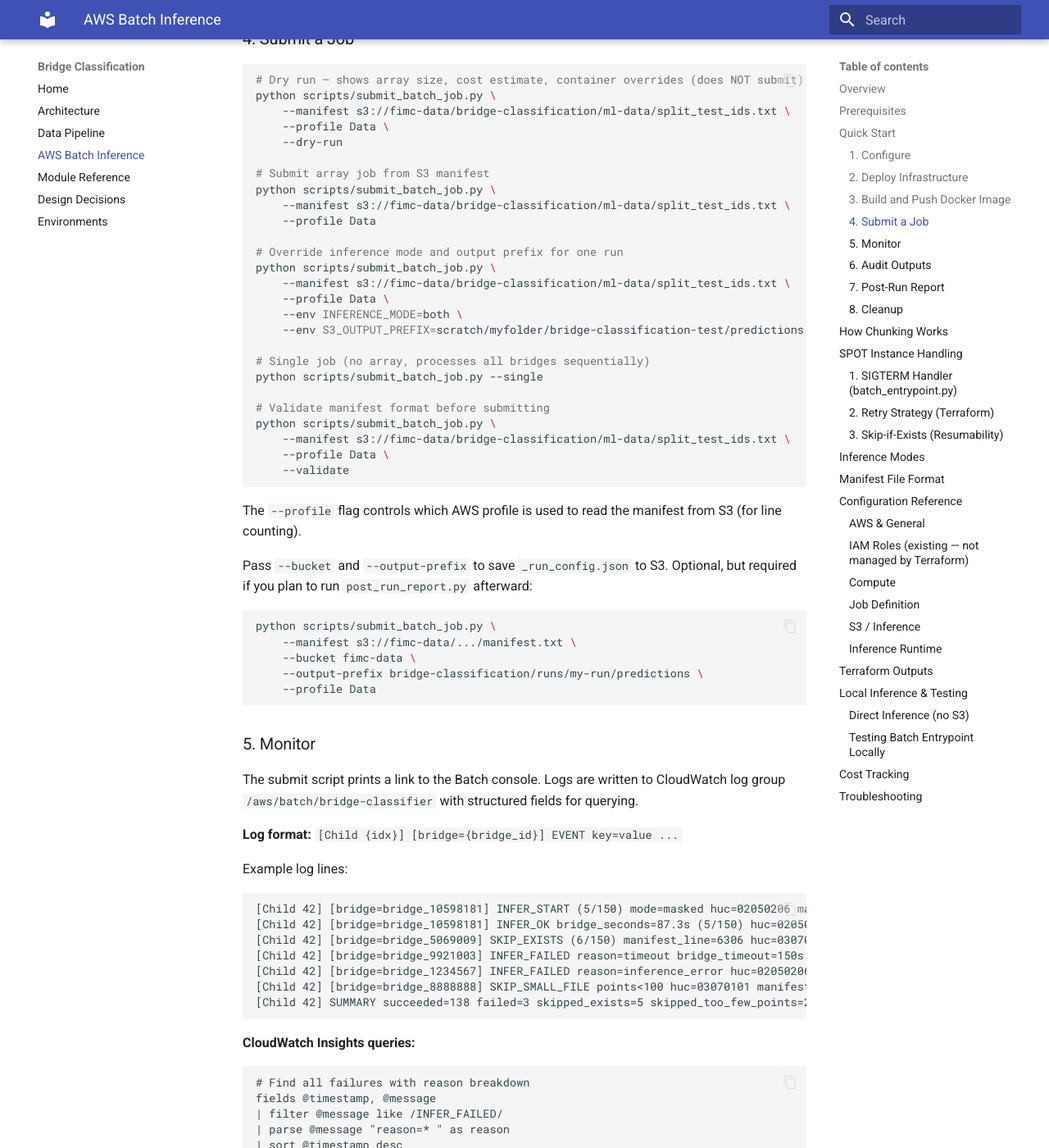
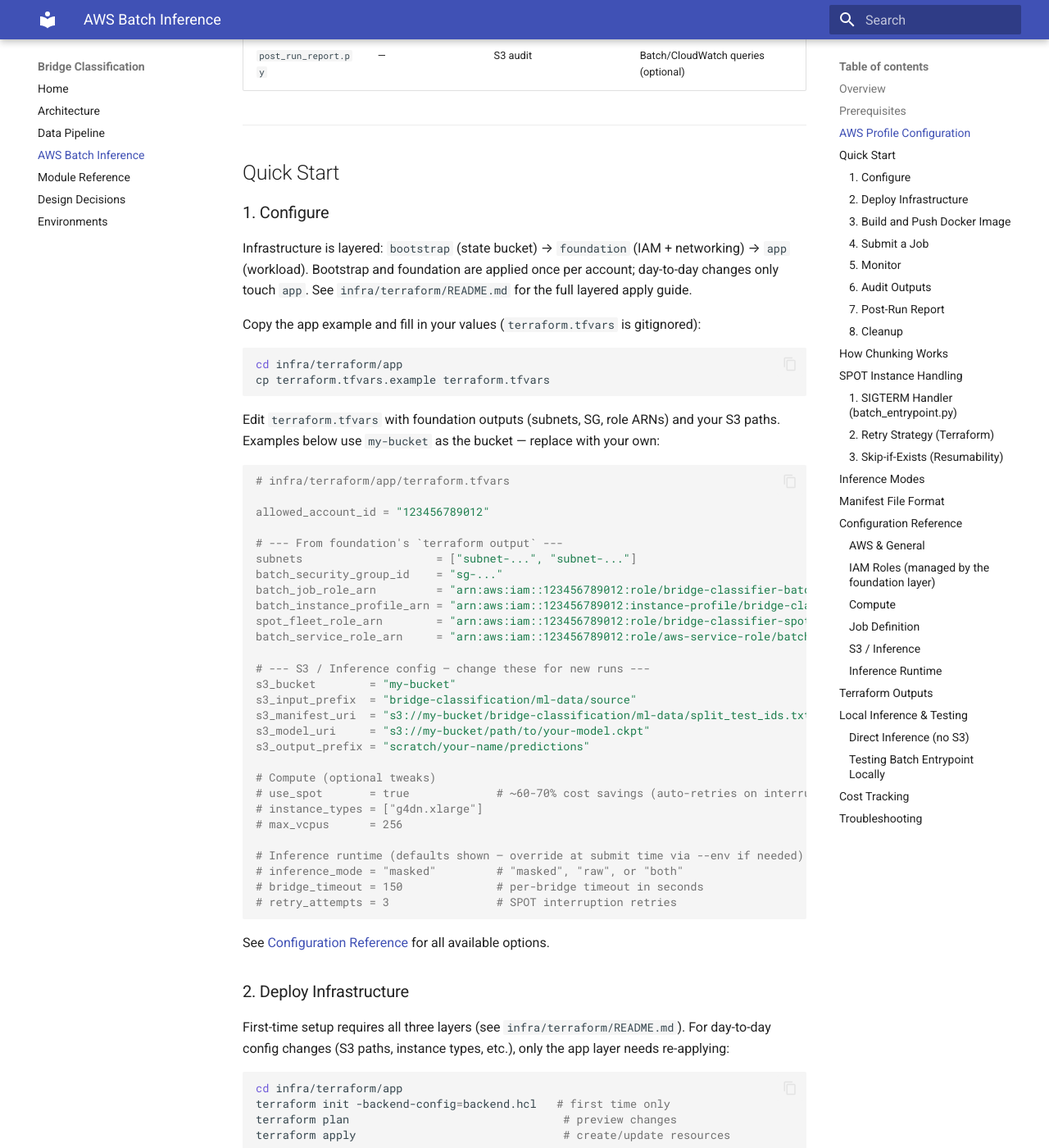
Before and after one commit to NGWPC/bridge-classification, an MkDocs documentation site: the page built from docs/aws-batch-inference.md, in a window 1280 px wide and 1400 px high, scrolled down 3323 px. Shown: the whole window at 82% size. Built offline with MkDocs 1.6.1 and Material for MkDocs 9.7.7, drawn with Linux system fonts in a browser that asks for light colours; some of the changed text lies outside the part shown.

Commit message:
Repoint scripts to infra/terraform/app; auto-save run config

````diff
--- a/docs/aws-batch-inference.md
+++ b/docs/aws-batch-inference.md
@@ -9,9 +9,11 @@
 
 | File                                 | Purpose                                                            |
 | ------------------------------------ | ------------------------------------------------------------------ |
-| `terraform/`                         | Infrastructure as code (ECR, compute env, queue, job definition)   |
-| `terraform/terraform.tfvars`         | All configurable values — gitignored; copy from `.tfvars.example`  |
-| `terraform/terraform.tfvars.example` | Template with placeholder values for new setups                    |
+| `infra/terraform/bootstrap/`         | S3 bucket for Terraform remote state (once per account)            |
+| `infra/terraform/foundation/`        | IAM roles + networking (VPC or reference existing)                 |
+| `infra/terraform/app/`               | Workload: ECR, compute env, queue, job definition                  |
+| `infra/terraform/app/terraform.tfvars` | All configurable values — gitignored; copy from `.tfvars.example`|
+| `infra/terraform/app/terraform.tfvars.example` | Template with placeholder values for new setups          |
 | `scripts/build_and_push.sh`          | Build Docker image and push to ECR                                 |
 | `scripts/submit_batch_job.py`        | Submit single or array batch jobs                                  |
 | `scripts/batch_entrypoint.py`        | Container entrypoint — per-bridge processing loop                  |
@@ -66,9 +68,50 @@
 
 - AWS account with IAM permissions for Batch, ECR, S3
 - [Terraform](https://developer.hashicorp.com/terraform/install) installed
-- Docker installed (for building images)
+- Docker installed (for building inference images)
+- Python environment for management scripts (job submission, audit, reporting):
+  - **Option A**: `conda env create -f environment-data.yaml && conda activate bridge-classify-data` (Linux only — contains platform-specific packages)
+  - **Option B**: `pip install boto3` (minimal, cross-platform — sufficient for submit/audit/report)
 - Trained model checkpoint uploaded to S3
 - A manifest file listing bridges to process (one per line)
+
+**Which environment for what:**
+
+| Task | Environment |
+|------|------------|
+| Training / inference (GPU) | Docker (recommended) or `environment.yaml` |
+| Data processing (CPU) | `environment-data.yaml` |
+| Job submission, audit, reporting | `environment-data.yaml` or `pip install boto3` |
+| Tests | `pip install -r requirements-test.txt` |
+
+---
+
+## AWS Profile Configuration
+
+All scripts use `AWS_PROFILE` as the primary credential source. Set it to the account where infrastructure was deployed (Batch, ECR, CloudWatch):
+
+```bash
+export AWS_PROFILE=my-profile
+```
+
+**Single account** (infra and data in the same account) — this is all you need. Every script falls back to `AWS_PROFILE` for all AWS access.
+
+**Cross-account** (S3 data in a different account than Batch infra) — pass `--profile` to specify the S3 data profile. `AWS_PROFILE` still controls Batch/ECR/CloudWatch access:
+
+```bash
+# Submit: Batch uses AWS_PROFILE, manifest is read via --profile
+python scripts/submit_batch_job.py --manifest s3://... --profile data-account
+
+# Report: S3 audit via --profile, CloudWatch via --batch-profile
+python scripts/post_run_report.py --bucket ... --profile data-account --batch-profile infra-account
+```
+
+| Script | `AWS_PROFILE` | `--profile` | `--batch-profile` |
+|--------|---------------|-------------|-------------------|
+| `build_and_push.sh` | ECR login + push | — | — |
+| `submit_batch_job.py` | Batch job submission | S3 manifest access (optional) | — |
+| `audit_outputs.py` | — | S3 output checks | — |
+| `post_run_report.py` | — | S3 audit | Batch/CloudWatch queries (optional) |
 
 ---
 
@@ -76,44 +119,59 @@
 
 ### 1. Configure
 
-Copy the example and fill in your values (`terraform.tfvars` is gitignored):
+Infrastructure is layered: `bootstrap` (state bucket) → `foundation` (IAM + networking) → `app` (workload). Bootstrap and foundation are applied once per account; day-to-day changes only touch `app`. See `infra/terraform/README.md` for the full layered apply guide.
+
+Copy the app example and fill in your values (`terraform.tfvars` is gitignored):
 
 ```bash
-cp terraform/terraform.tfvars.example terraform/terraform.tfvars
+cd infra/terraform/app
+cp terraform.tfvars.example terraform.tfvars
 ```
 
-Edit `terraform/terraform.tfvars` with your S3 paths, model, and AWS settings. Examples below use `fimc-data` as the bucket — replace with your own:
+Edit `terraform.tfvars` with foundation outputs (subnets, SG, role ARNs) and your S3 paths. Examples below use `my-bucket` as the bucket — replace with your own:
 
 ```hcl
-# terraform/terraform.tfvars
+# infra/terraform/app/terraform.tfvars
 
-# S3 / Inference config — change these for new runs
-s3_bucket        = "fimc-data"
+allowed_account_id = "123456789012"
+
+# --- From foundation's `terraform output` ---
+subnets                    = ["subnet-...", "subnet-..."]
+batch_security_group_id    = "sg-..."
+batch_job_role_arn         = "arn:aws:iam::123456789012:role/bridge-classifier-batch-job"
+batch_instance_profile_arn = "arn:aws:iam::123456789012:instance-profile/bridge-classifier-batch-instance"
+spot_fleet_role_arn        = "arn:aws:iam::123456789012:role/bridge-classifier-spot-fleet"
+batch_service_role_arn     = "arn:aws:iam::123456789012:role/aws-service-role/batch.amazonaws.com/AWSServiceRoleForBatch"
+
+# --- S3 / Inference config — change these for new runs ---
+s3_bucket        = "my-bucket"
 s3_input_prefix  = "bridge-classification/ml-data/source"
-s3_manifest_uri  = "s3://fimc-data/bridge-classification/ml-data/split_test_ids.txt"
-s3_model_uri     = "s3://fimc-data/path/to/your-model.ckpt"
+s3_manifest_uri  = "s3://my-bucket/bridge-classification/ml-data/split_test_ids.txt"
+s3_model_uri     = "s3://my-bucket/path/to/your-model.ckpt"
 s3_output_prefix = "scratch/your-name/predictions"
 
 # Compute (optional tweaks)
-use_spot       = true             # ~60-70% cost savings (auto-retries on interruption)
-instance_types = ["g4dn.xlarge"]
-max_vcpus      = 256
+# use_spot       = true             # ~60-70% cost savings (auto-retries on interruption)
+# instance_types = ["g4dn.xlarge"]
+# max_vcpus      = 256
 
 # Inference runtime (defaults shown — override at submit time via --env if needed)
-inference_mode = "masked"         # "masked", "raw", or "both"
-bridge_timeout = 150              # per-bridge timeout in seconds
-retry_attempts = 3                # SPOT interruption retries
+# inference_mode = "masked"         # "masked", "raw", or "both"
+# bridge_timeout = 150              # per-bridge timeout in seconds
+# retry_attempts = 3                # SPOT interruption retries
 ```
 
 See [Configuration Reference](#configuration-reference) for all available options.
 
 ### 2. Deploy Infrastructure
 
+First-time setup requires all three layers (see `infra/terraform/README.md`). For day-to-day config changes (S3 paths, instance types, etc.), only the app layer needs re-applying:
+
 ```bash
-cd terraform
-terraform init      # first time only
-terraform plan      # preview changes
-terraform apply     # create/update resources
+cd infra/terraform/app
+terraform init -backend-config=backend.hcl   # first time only
+terraform plan                                # preview changes
+terraform apply                               # create/update resources
 ```
 
 This creates: ECR repository, Batch compute environment, job queue, and job definition (with your S3 config baked into the job definition env vars).
@@ -121,31 +179,32 @@
 ### 3. Build and Push Docker Image
 
 ```bash
-cd ..
+export AWS_PROFILE=my-profile
+export AWS_REGION=us-east-1
 chmod +x ./scripts/build_and_push.sh
 ./scripts/build_and_push.sh
 ```
 
-Only needed when you change code (`src/`, `scripts/`, or `Dockerfile`). Changing S3 paths or inference config in `terraform.tfvars` does **not** require a rebuild — those are environment variables in the job definition.
+Only needed when you change code (`src/`, `scripts/`, or `Dockerfile`). Changing S3 paths or inference config in `infra/terraform/app/terraform.tfvars` does **not** require a rebuild — those are environment variables in the job definition.
 
 ### 4. Submit a Job
 
 ```bash
 # Dry run — shows array size, cost estimate, container overrides (does NOT submit)
 python scripts/submit_batch_job.py \
-    --manifest s3://fimc-data/bridge-classification/ml-data/split_test_ids.txt \
-    --profile Data \
+    --manifest s3://my-bucket/bridge-classification/ml-data/split_test_ids.txt \
+    --profile my-profile \
     --dry-run
 
 # Submit array job from S3 manifest
 python scripts/submit_batch_job.py \
-    --manifest s3://fimc-data/bridge-classification/ml-data/split_test_ids.txt \
-    --profile Data
+    --manifest s3://my-bucket/bridge-classification/ml-data/split_test_ids.txt \
+    --profile my-profile
 
 # Override inference mode and output prefix for one run
 python scripts/submit_batch_job.py \
-    --manifest s3://fimc-data/bridge-classification/ml-data/split_test_ids.txt \
-    --profile Data \
+    --manifest s3://my-bucket/bridge-classification/ml-data/split_test_ids.txt \
+    --profile my-profile \
     --env INFERENCE_MODE=both \
     --env S3_OUTPUT_PREFIX=scratch/myfolder/bridge-classification-test/predictions
 
@@ -154,22 +213,14 @@
 
 # Validate manifest format before submitting
 python scripts/submit_batch_job.py \
-    --manifest s3://fimc-data/bridge-classification/ml-data/split_test_ids.txt \
-    --profile Data \
+    --manifest s3://my-bucket/bridge-classification/ml-data/split_test_ids.txt \
+    --profile my-profile \
     --validate
 ```
 
 The `--profile` flag controls which AWS profile is used to read the manifest from S3 (for line counting).
 
-Pass `--bucket` and `--output-prefix` to save `_run_config.json` to S3. Optional, but required if you plan to run `post_run_report.py` afterward:
-
-```bash
-python scripts/submit_batch_job.py \
-    --manifest s3://fimc-data/.../manifest.txt \
-    --bucket fimc-data \
-    --output-prefix bridge-classification/runs/my-run/predictions \
-    --profile Data
-```
+Run tracking (`_run_config.json`) is saved automatically — `s3_bucket` and `s3_output_prefix` are read from terraform outputs. Override with `--bucket` and `--output-prefix` if needed, or via `--env S3_OUTPUT_PREFIX=...` for a different output path.
 
 ### 5. Monitor
 
@@ -235,10 +286,10 @@
 
 ```bash
 # Tail logs in terminal
-aws logs tail /aws/batch/bridge-classifier --follow --profile test-se
+aws logs tail /aws/batch/bridge-classifier --follow --profile my-profile
 
 # List running jobs
-aws batch list-jobs --job-queue bridge-classifier-inference-queue --job-status RUNNING --profile test-se
+aws batch list-jobs --job-queue bridge-classifier-inference-queue --job-status RUNNING --profile my-profile
 ```
 
 ### 6. Audit Outputs
@@ -248,22 +299,22 @@
 ```bash
 # Check all outputs exist
 python scripts/audit_outputs.py \
-    --manifest s3://fimc-data/bridge-classification/ml-data/split_test_ids.txt \
-    --bucket fimc-data \
+    --manifest s3://my-bucket/bridge-classification/ml-data/split_test_ids.txt \
+    --bucket my-bucket \
     --input-prefix bridge-classification/ml-data/source \
     --output-prefix scratch/myfolder/bridge-classification-test/predictions \
     --mode masked \
-    --profile Data
+    --profile my-profile
 
 # Write missing entries to a file for re-submission
 python scripts/audit_outputs.py \
-    --manifest s3://fimc-data/bridge-classification/ml-data/split_test_ids.txt \
-    --bucket fimc-data \
+    --manifest s3://my-bucket/bridge-classification/ml-data/split_test_ids.txt \
+    --bucket my-bucket \
     --input-prefix bridge-classification/ml-data/source \
     --output-prefix scratch/myfolder/bridge-classification-test/predictions \
     --mode masked \
     --write-missing missing.txt \
-    --profile Data
+    --profile my-profile
 
 # Tune concurrency (default: 200 threads)
 python scripts/audit_outputs.py ... --workers 100
@@ -272,10 +323,10 @@
 If outputs are missing, upload the missing manifest and re-submit:
 
 ```bash
-aws s3 cp missing.txt s3://fimc-data/bridge-classification/missing_manifest.txt --profile Data
+aws s3 cp missing.txt s3://my-bucket/bridge-classification/missing_manifest.txt --profile my-profile
 python scripts/submit_batch_job.py \
-    --manifest s3://fimc-data/bridge-classification/missing_manifest.txt \
-    --profile Data
+    --manifest s3://my-bucket/bridge-classification/missing_manifest.txt \
+    --profile my-profile
 ```
 
 Re-submission is safe — skip-if-exists means already-completed bridges are skipped.
@@ -286,11 +337,11 @@
 
 ```bash
 python scripts/post_run_report.py \
-    --bucket fimc-data \
+    --bucket my-bucket \
     --output-prefix bridge-classification/runs/my-run/predictions \
     --mode masked \
-    --profile Data \
-    --batch-profile test-se
+    --profile my-profile \
+    --batch-profile my-profile
 ```
 
 Use `--batch-profile` when your S3 and Batch/CloudWatch credentials are on different AWS profiles.
@@ -301,14 +352,15 @@
 
 ### 8. Cleanup
 
-To tear down all Batch infrastructure:
+To tear down all Batch infrastructure, destroy layers in reverse order:
 
 ```bash
-cd terraform
-terraform destroy
+cd infra/terraform/app && terraform destroy        # workload (ECR, Batch)
+cd ../foundation && terraform destroy              # IAM roles + networking
+cd ../bootstrap && terraform destroy               # state bucket (optional — safe to keep)
 ```
 
-This removes the ECR repository, compute environment, job queue, and job definition. It does **not** delete S3 data or IAM roles.
+Destroying `app` alone is usually sufficient (removes ECR, compute env, queue, job def). Foundation and bootstrap are shared infrastructure rarely torn down. S3 data is not affected.
 
 ---
 
@@ -405,27 +457,28 @@
 
 ## Configuration Reference
 
-All variables are defined in `terraform/variables.tf` with defaults. Override them in `terraform/terraform.tfvars`.
+All variables are defined in `infra/terraform/app/variables.tf` with defaults. Override them in `infra/terraform/app/terraform.tfvars`. Set `AWS_PROFILE` in your environment (not in Terraform).
 
 ### AWS & General
 
 
-| Variable       | Default             | Description                          |
-| -------------- | ------------------- | ------------------------------------ |
-| `aws_region`   | `us-east-1`         | AWS region                           |
-| `aws_profile`  | `test-se`           | AWS CLI profile (used for Batch API) |
-| `project_name` | `bridge-classifier` | Prefix for all resource names        |
+| Variable             | Default             | Description                                |
+| -------------------- | ------------------- | ------------------------------------------ |
+| `allowed_account_id` | (required)          | 12-digit AWS account ID — safety guard     |
+| `region`             | `us-east-1`         | AWS region                                 |
+| `project_name`       | `bridge-classifier` | Prefix for all resource names              |
 
 
-### IAM Roles (existing — not managed by Terraform)
+### IAM Roles (managed by the foundation layer)
 
+Paste these from `cd infra/terraform/foundation && terraform output`:
 
-| Variable                 | Description                                            |
-| ------------------------ | ------------------------------------------------------ |
-| `batch_job_role_arn`     | IAM role for job containers (needs S3 read/write)      |
-| `batch_instance_profile` | EC2 instance profile for compute instances             |
-| `spot_fleet_role_arn`    | EC2 Spot Fleet role (only used when `use_spot = true`) |
-| `batch_service_role_arn` | AWS Batch service-linked role                          |
+| Variable                     | Description                                            |
+| ---------------------------- | ------------------------------------------------------ |
+| `batch_job_role_arn`         | IAM role for job containers (S3 read/write scoped to data bucket) |
+| `batch_instance_profile_arn` | EC2 instance profile for compute instances             |
+| `spot_fleet_role_arn`        | EC2 Spot Fleet role (only used when `use_spot = true`) |
+| `batch_service_role_arn`     | AWS Batch service-linked role                          |
 
 
 ### Compute
@@ -478,7 +531,7 @@
 After `terraform apply`, these are available to scripts:
 
 ```bash
-terraform output
+cd infra/terraform/app && terraform output
 ```
 
 
@@ -488,8 +541,9 @@
 | `job_definition_name`      | Batch job definition name               |
 | `job_queue_name`           | Batch job queue name                    |
 | `compute_environment_name` | Batch compute environment name          |
-| `s3_manifest_uri`          | S3 manifest URI                         |
 | `log_group_name`           | CloudWatch log group for Batch job logs |
+| `s3_manifest_uri`          | S3 manifest URI (passthrough)           |
+| `aws_region`               | AWS region (passthrough for scripts)    |
 
 
 ---
@@ -556,10 +610,10 @@
 ```bash
 # Set env vars to simulate Batch
 export AWS_PROFILE=Data
-export S3_BUCKET=fimc-data
+export S3_BUCKET=my-bucket
 export S3_INPUT_PREFIX=bridge-classification/ml-data/source
-export S3_MANIFEST_URI=s3://fimc-data/bridge-classification/test_manifest.txt
-export S3_MODEL_URI=s3://fimc-data/bridge-classification/models/v3/epoch=35.ckpt
+export S3_MANIFEST_URI=s3://my-bucket/bridge-classification/test_manifest.txt
+export S3_MODEL_URI=s3://my-bucket/bridge-classification/models/v3/epoch=35.ckpt
 export S3_OUTPUT_PREFIX=scratch/your-name/predictions-test
 export ARRAY_SIZE=1
 export AWS_BATCH_JOB_ARRAY_INDEX=0
@@ -587,17 +641,17 @@
 
 **Job stuck in RUNNABLE**: Compute environment may not have capacity. Check that `max_vcpus` is sufficient and the instance type is available in your subnets/AZs.
 
-**"Required environment variables not set" error**: The entrypoint validates that all S3 env vars are set. These come from the Terraform job definition. Run `terraform apply` to ensure the job definition has all required env vars.
+**"Required environment variables not set" error**: The entrypoint validates that all S3 env vars are set. These come from the Terraform job definition. Run `cd infra/terraform/app && terraform apply` to ensure the job definition has all required env vars.
 
 **Model loading errors**: Ensure the checkpoint was saved by `BridgeLightningModule` (Lightning format with `state_dict` key). The inference script handles both Lightning checkpoints and raw state dicts.
 
 **GPU out of memory**: Large bridges with dense point clouds can exceed GPU memory. Use a larger instance or increase `--voxel-size` (coarser voxels = fewer voxels = less memory).
 
-**S3 permission denied**: Verify the Batch job IAM role (`batch_job_role_arn`) has `s3:GetObject` on the input bucket and `s3:PutObject` on the output prefix.
+**S3 permission denied**: The Batch job IAM role is managed by the foundation layer and scoped to the `data_bucket`. Verify that `s3_bucket` in the app tfvars matches `data_bucket` in the foundation tfvars.
 
 **SPOT instance interruptions**: The job definition auto-retries up to `retry_attempts` times on SPOT interruption. Combined with skip-if-exists, retries are cheap. For critical runs with no tolerance for delay, set `use_spot = false`.
 
-**Per-bridge timeout (`INFER_FAILED reason=timeout` in logs)**: A bridge exceeded `bridge_timeout` seconds during inference. Usually caused by very large point clouds. Increase `bridge_timeout` in tfvars or via `--env BRIDGE_TIMEOUT=300` at submit time.
+**Per-bridge timeout (`INFER_FAILED reason=timeout` in logs)**: A bridge exceeded `bridge_timeout` seconds during inference. Usually caused by very large point clouds. Increase `bridge_timeout` in `infra/terraform/app/terraform.tfvars` or via `--env BRIDGE_TIMEOUT=300` at submit time.
 
 **S3 throttling (503 SlowDown)**: The S3 client uses adaptive retry (3 attempts). If you see persistent throttling, your request rate may exceed the prefix partition limit. Input files distributed across HUC prefixes naturally mitigate this.
 
````
Also changed, not shown: 5 other files.
